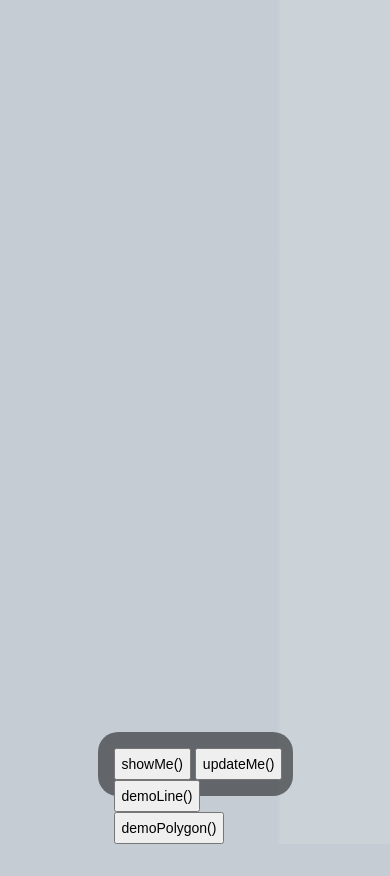
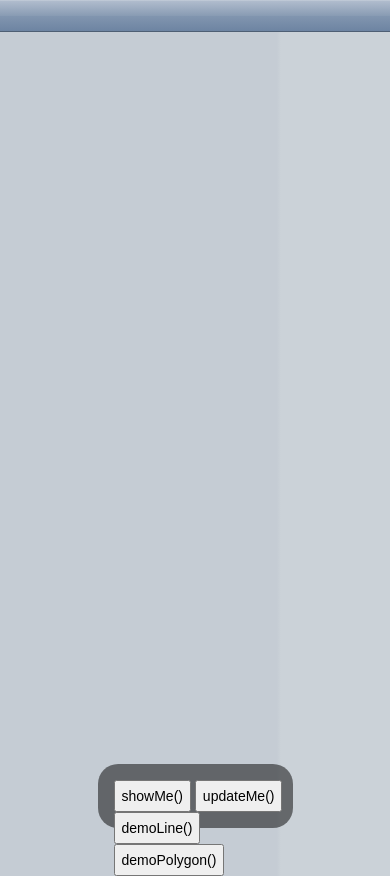
Before and after one commit to bitcloud/GTUG-HTML5-Campout, a PHP site: page /colorwars.php in a window 390 px wide. Before the commit the page ends 844 px from the top, so only its background shows below. Run offline with PHP 8.4, Linux system fonts and the light colour scheme; some libraries are stand-ins or nearby versions.

Commit message:
iphone style topbar for player name

```diff
--- a/colorwars.php
+++ b/colorwars.php
@@ -1,10 +1,9 @@
 <?php require 'header.php'; ?>
 	<body onload="initialize()";>
 
-
-		<div id="player"></div>
-
-
+		<div id="topbar" style="margin-bottom: 0px;">
+			<div id="title"><div id="player"></div></div>
+		</div>
 
 		<div id="gmap"></div>
 		<div id="functions">
```
